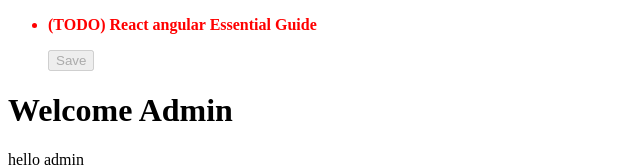
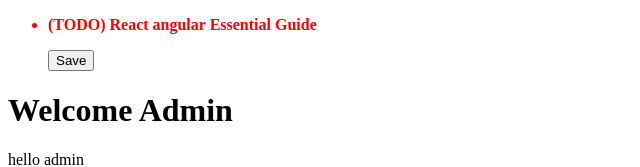
Before and after one commit to WilsonCarv/web-dev, an Angular app in the folder angular-app/: page / in a window 1280 px wide. Shown: the top 167 px of the page, without its empty margins (0-640 px from the left). Built offline with nearby package versions, Linux system fonts and the light colour scheme.

Commit message:
start doing tutorial

```diff
--- a/angular-app/src/app/components/todo/todo-item.component.ts
+++ b/angular-app/src/app/components/todo/todo-item.component.ts
@@ -7,7 +7,14 @@ import { Component } from '@angular/core';
 	template: `
 		<li>(TODO) React angular Essential Guide</li>
 		<p>{{ taskTitle }}</p>
-		<button type="button" [disabled]="formIsInvalid">Save</button>
+		<button
+			(click)="onButtonClicked($event)"
+			[attr.data-test-id]="dataTestId"
+			type="button"
+			[disabled]="formIsInvalid"
+		>
+			Save
+		</button>
 	`,
 	styles: `
 		li {
@@ -19,7 +26,8 @@ import { Component } from '@angular/core';
 export class TodoItemComponent {
 	taskTitle = '';
 	isCompleted = false;
-	formIsInvalid = true;
+	formIsInvalid = false;
+	dataTestId = 'save-button';
 
 	completeTask() {
 		this.isCompleted = true;
@@ -27,4 +35,7 @@ export class TodoItemComponent {
 	updateTitle(title: string) {
 		this.taskTitle = title;
 	}
+	onButtonClicked(event: any) {
+		console.log('Button clicked', event);
+	}
 }
```
